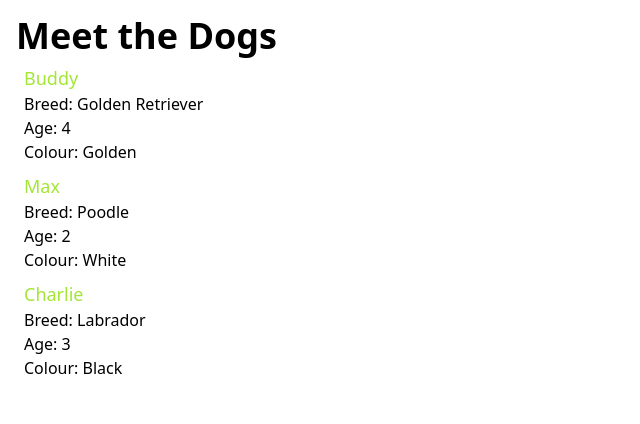
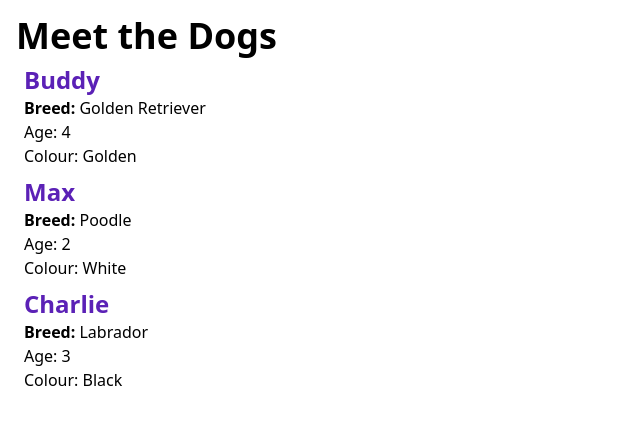
Before and after one commit to Jeffdcdr/webdev2-demos-wednesday, a Next.js app: page /week-3 in a window 1280 px wide. Shown: the top 424 px of the page, without its empty margins (0-640 px from the left). Built offline with nearby package versions, Linux system fonts and the light colour scheme.

Commit message:
Update dog.js
Bolding just the word breed using the <span> tag - and is used to designate the lines that will use the styling </span>

span of which lines?

```diff
--- a/app/week-3/dog.js
+++ b/app/week-3/dog.js
@@ -4,8 +4,10 @@ export default function Dog({ name, breed, age, colour }) {
   // let {name, breed, age, colour} = props; #2
   return (
     <section className="my-2 ml-2">
-      <h2 className="text-lg text-lime-400">{name}</h2>
-      <p>Breed: {breed}</p>
+      <h2 className="font-bold text-2xl text-violet-800">{name}</h2>
+      <p>
+        <span className="font-bold">Breed:</span> {breed}
+      </p>
       <p>Age: {age}</p>
       <p>Colour: {colour}</p>
     </section>
```
